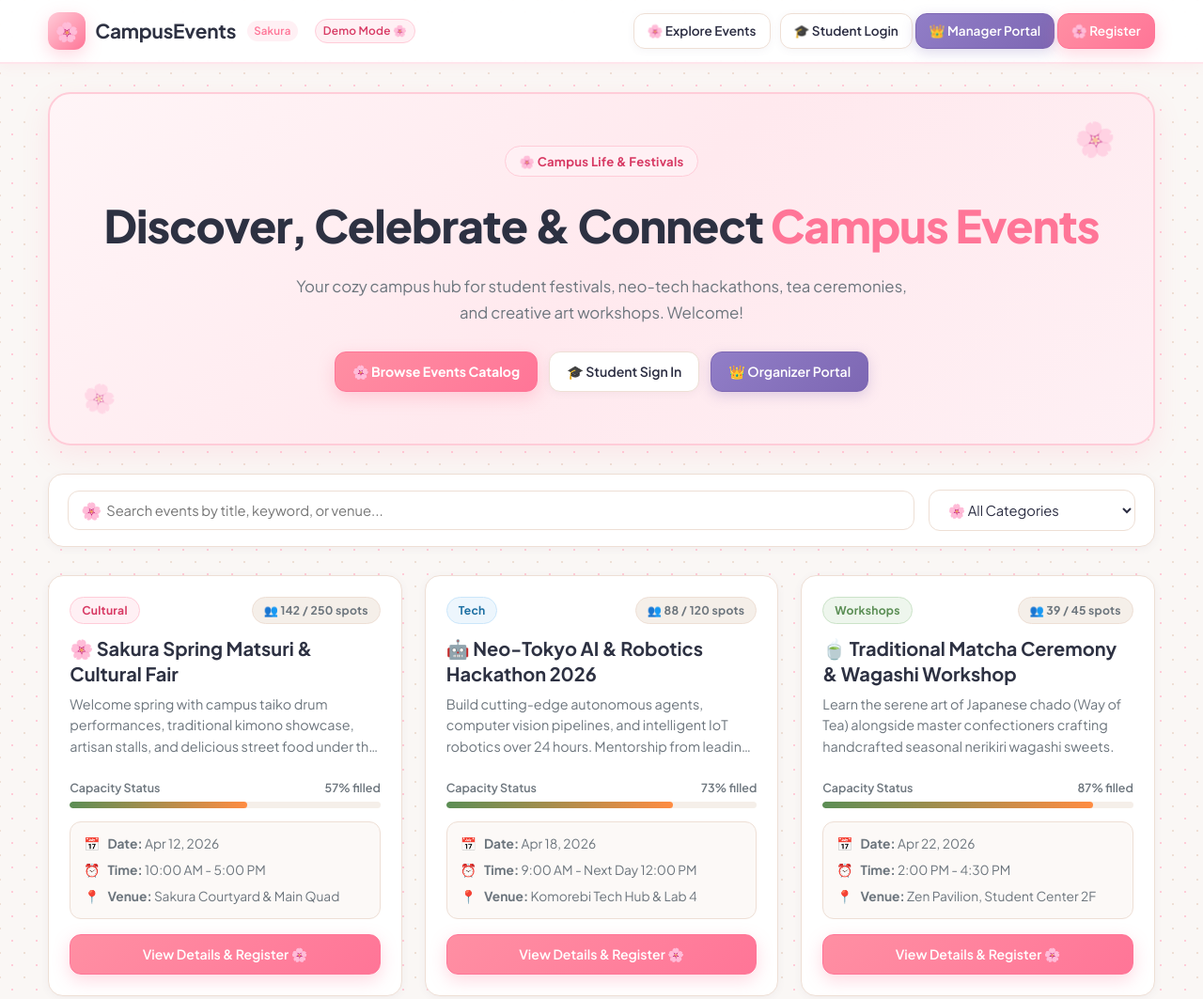
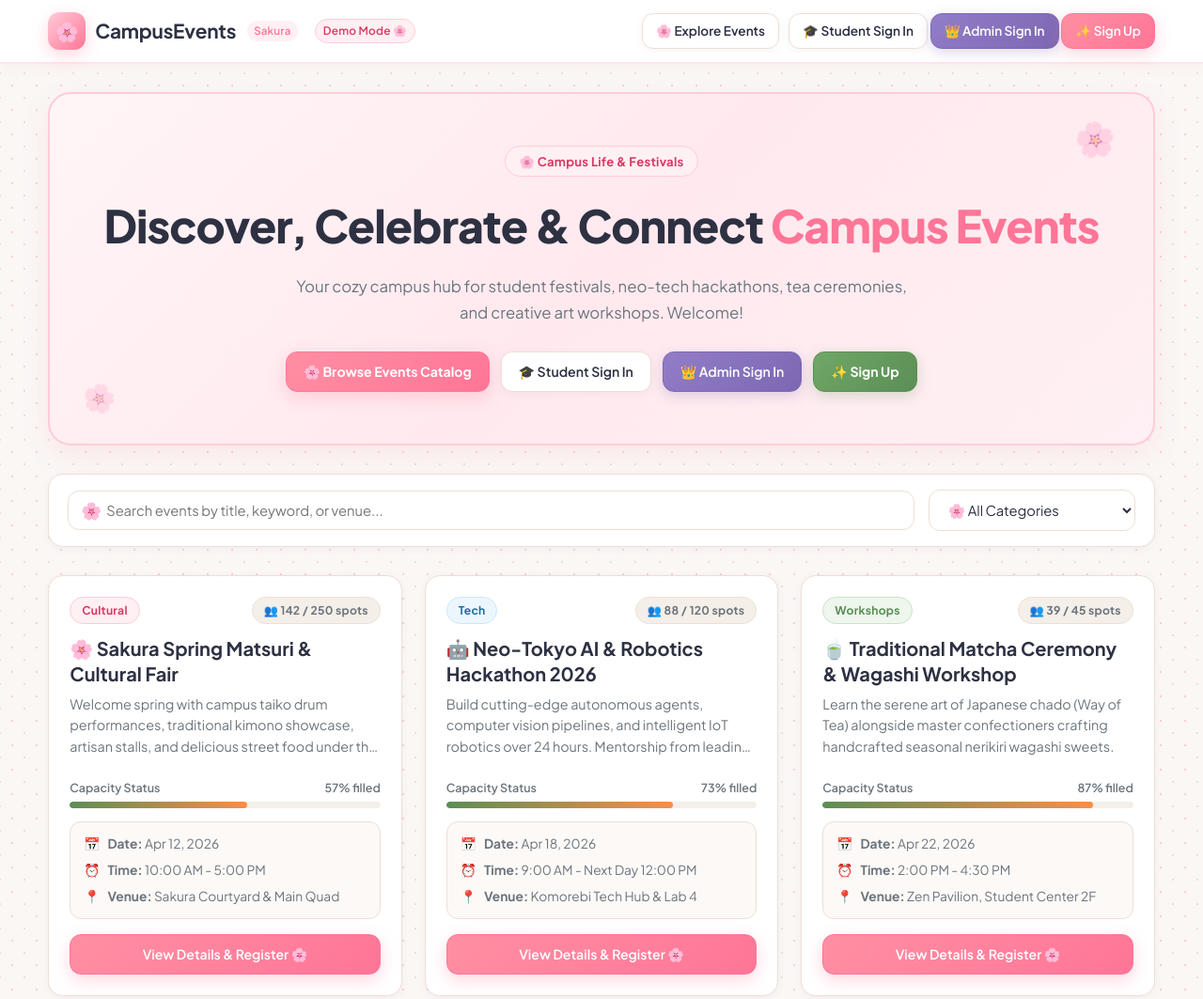
Before and after one commit to divyansiu/Event-Management-System-V2, a plain HTML site: page frontend/index.html in a window 1280 px wide. Shown: the top 1063 px of the page at 94% size. Drawn offline with Linux system fonts and the light colour scheme; no server answers; a web font is replaced by a local one.

Commit message:
admin login and signup option added

```diff
--- a/frontend/index.html
+++ b/frontend/index.html
@@ -43,8 +43,11 @@
         <a href="login.html?role=student" class="btn btn-outline">
           🎓 Student Sign In
         </a>
-        <a href="login.html?role=organizer" class="btn btn-admin">
-          👑 Organizer Portal
+        <a href="login.html?role=admin" class="btn btn-admin">
+          👑 Admin Sign In
+        </a>
+        <a href="register.html" class="btn btn-matcha" style="font-weight: 700;">
+          ✨ Sign Up
         </a>
       </div>
     </section>
--- a/frontend/js/auth.js
+++ b/frontend/js/auth.js
@@ -43,13 +43,13 @@ function setupNavbarAuth() {
   } else {
     navContainer.innerHTML = `
       <a href="login.html?role=student" class="btn btn-outline" style="padding: 7px 14px; font-size: 0.85rem;">
-        🎓 Student Login
+        🎓 Student Sign In
       </a>
-      <a href="login.html?role=organizer" class="btn btn-admin" style="padding: 7px 14px; font-size: 0.85rem;">
-        👑 Manager Portal
+      <a href="login.html?role=admin" class="btn btn-admin" style="padding: 7px 14px; font-size: 0.85rem;">
+        👑 Admin Sign In
       </a>
       <a href="register.html" class="btn btn-primary" style="padding: 7px 14px; font-size: 0.85rem;">
-        🌸 Register
+        ✨ Sign Up
       </a>
     `;
   }
```
Also changed, not shown: frontend/login.html (+7 -7 lines).
